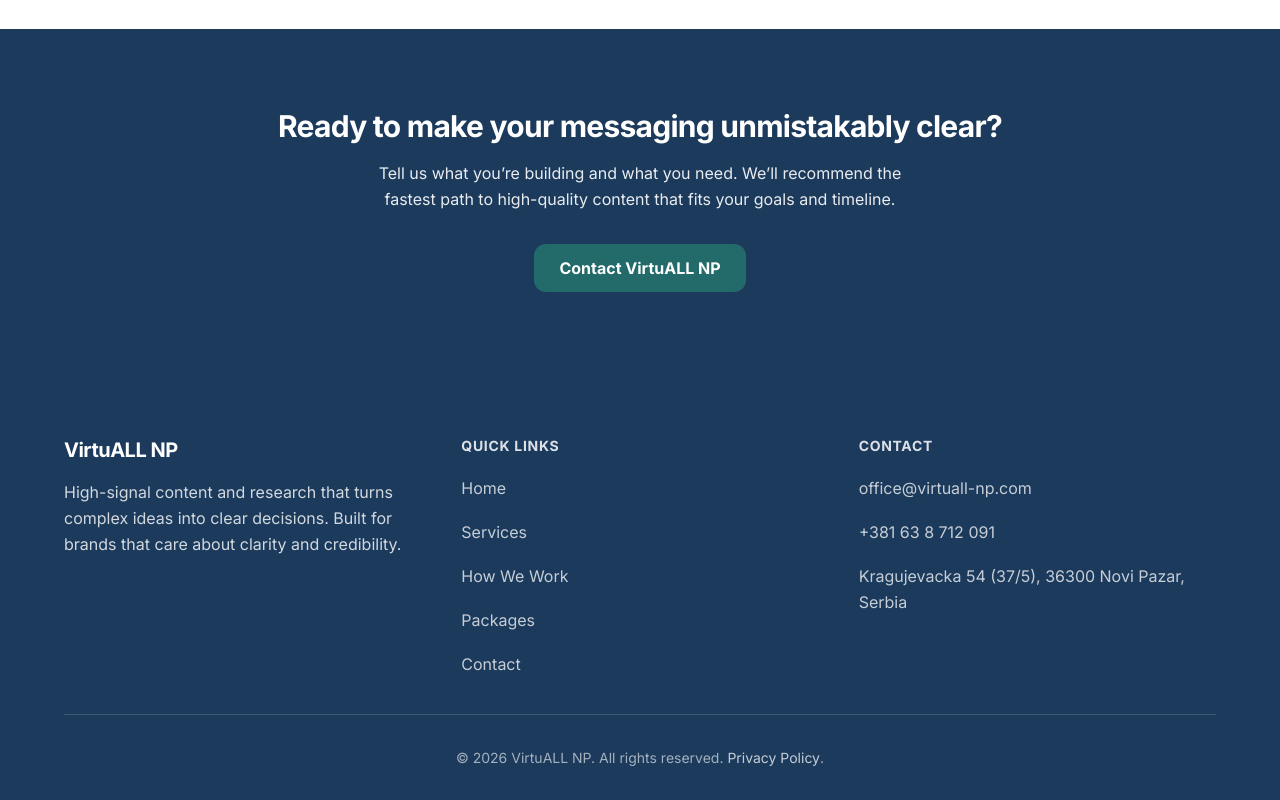
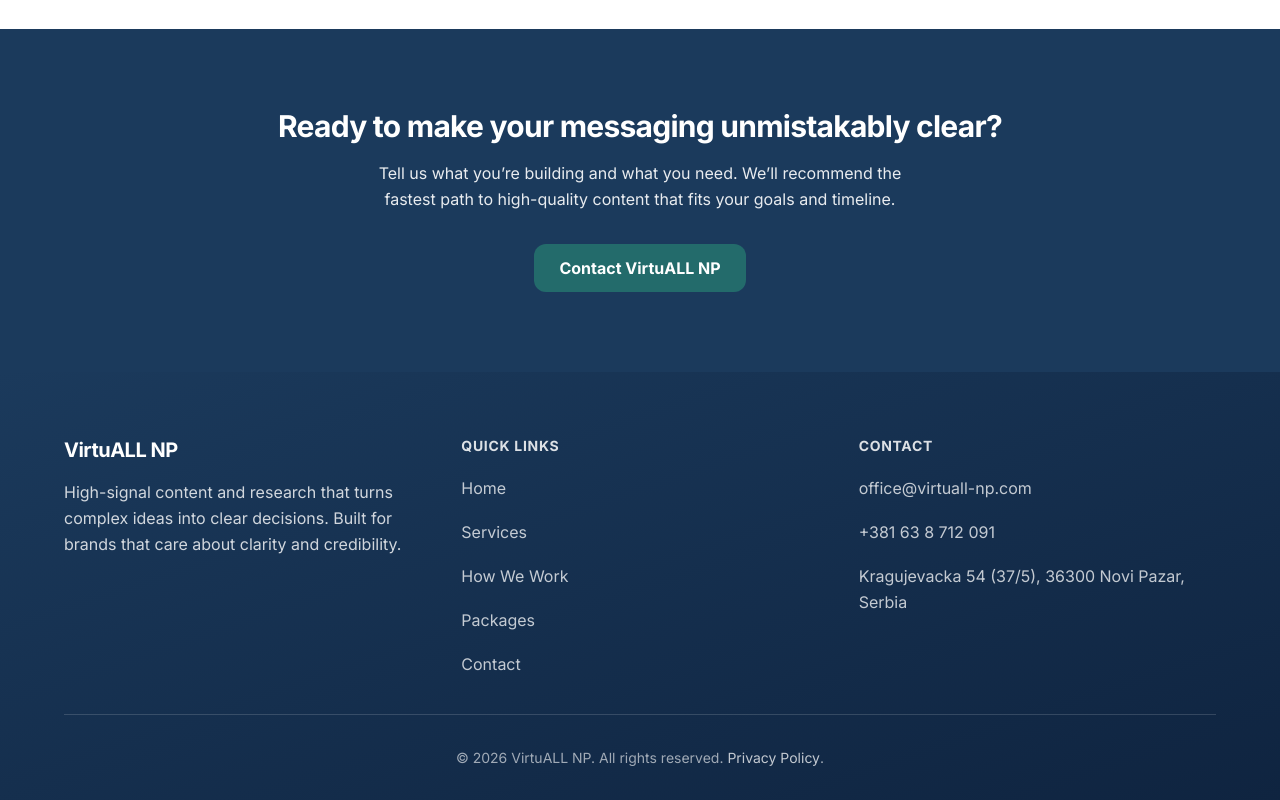
Before and after one commit to jasnez/virtuall-np, a Next.js app: page / in a window 1280 px wide. Shown: the part 3043-3843 px from the top of the page. Built offline with nearby package versions, Linux system fonts and the light colour scheme; no server answers.

Commit message:
update footer to hero-style gradient separation
Use the hero-aligned gradient background in the footer to create clearer visual separation from the previous section while preserving the quiet, premium footer structure.

Made-with: Cursor

```diff
--- a/src/components/Footer.tsx
+++ b/src/components/Footer.tsx
@@ -20,7 +20,10 @@ export function Footer() {
     "text-white/75 hover:text-white transition-colors duration-200 ease-out focus:outline-none focus-visible:ring-2 focus-visible:ring-white/80 focus-visible:ring-offset-2 focus-visible:ring-offset-primary rounded-lg";
 
   return (
-    <footer data-testid="site-footer" className="bg-primary text-white">
+    <footer
+      data-testid="site-footer"
+      className="bg-gradient-to-br from-primary to-[#0F2440] text-white"
+    >
       <div className={`${PAGE_CONTAINER_X} pt-16 pb-8`}>
         <div className="grid grid-cols-1 gap-8 md:grid-cols-3 md:gap-10">
           <div>
```
Also changed, not shown: 1 other file (tests, documents, lock files or other folders).
